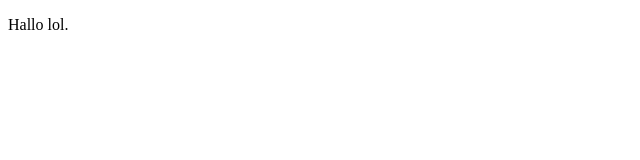
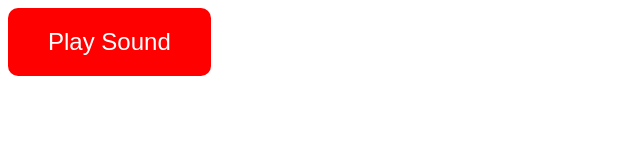
Before and after one commit to bhaurl/my-first-static-web-app, a website: page src/index.html in a window 1280 px wide. Shown: the whole page, without its empty margins (0-640 px from the left). Drawn offline with Linux system fonts and the light colour scheme.

Commit message:
Update index.html

```diff
--- a/src/index.html
+++ b/src/index.html
@@ -3,20 +3,32 @@
 <head>
     <meta charset="UTF-8">
     <meta name="viewport" content="width=device-width, initial-scale=1.0">
-    <title>Game</title>
+    <title>Sound Abspielen</title>
+    <style>
+        .button {
+            background-color: red;
+            color: white;
+            border: none;
+            padding: 20px 40px;
+            font-size: 24px;
+            cursor: pointer;
+            border-radius: 10px;
+        }
+    </style>
 </head>
 <body>
-    <p>Hallo lol.</p>
     <audio id="myAudio">
         <source src="rick.mp3" type="audio/mpeg">
         Dein Browser unterstützt das Audio-Tag nicht.
     </audio>
 
+    <button class="button" onclick="playAudio()">Play Sound</button>
+
     <script>
-        var audio = document.getElementById('myAudio');
-        setInterval(function() {
+        function playAudio() {
+            var audio = document.getElementById('myAudio');
             audio.play();
-        }, 500); // 500 Millisekunden = 0.5 Sekunden
+        }
     </script>
 </body>
 </html>
```
